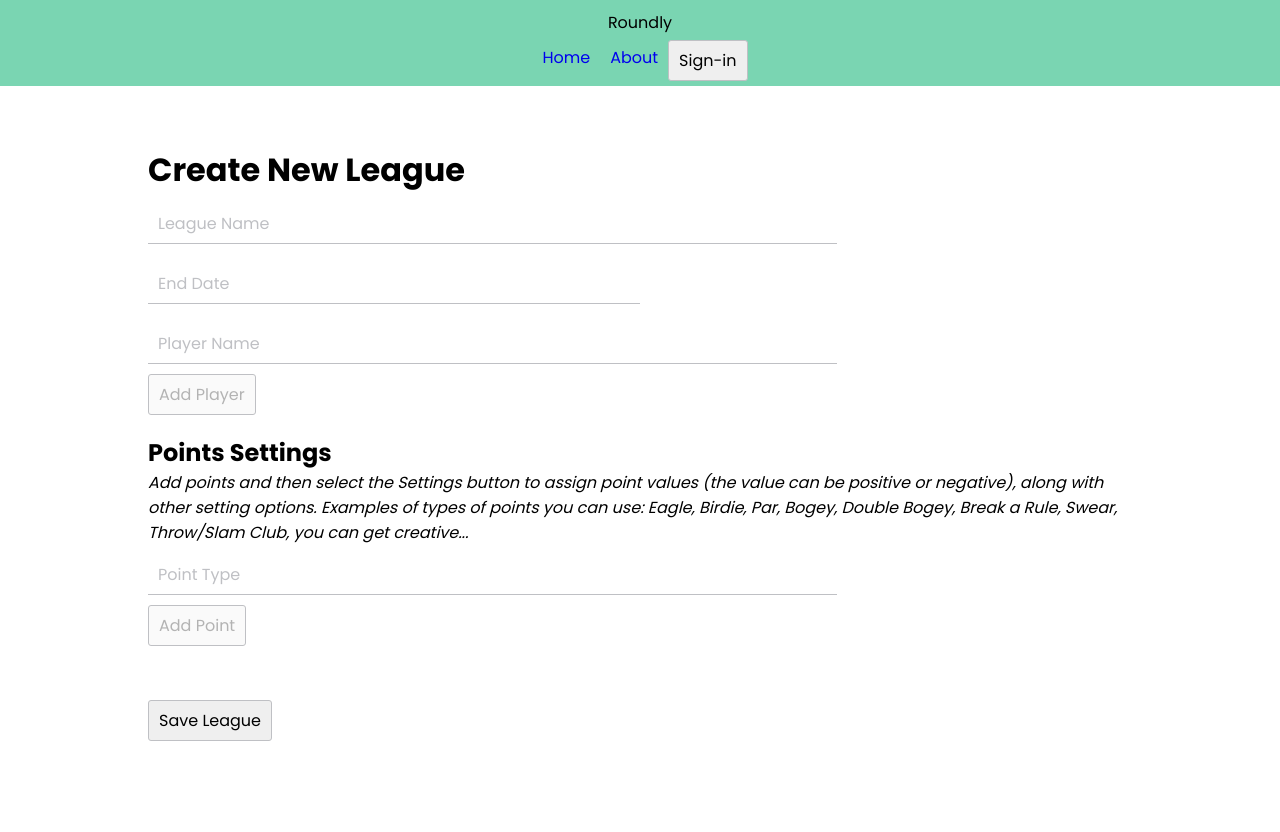
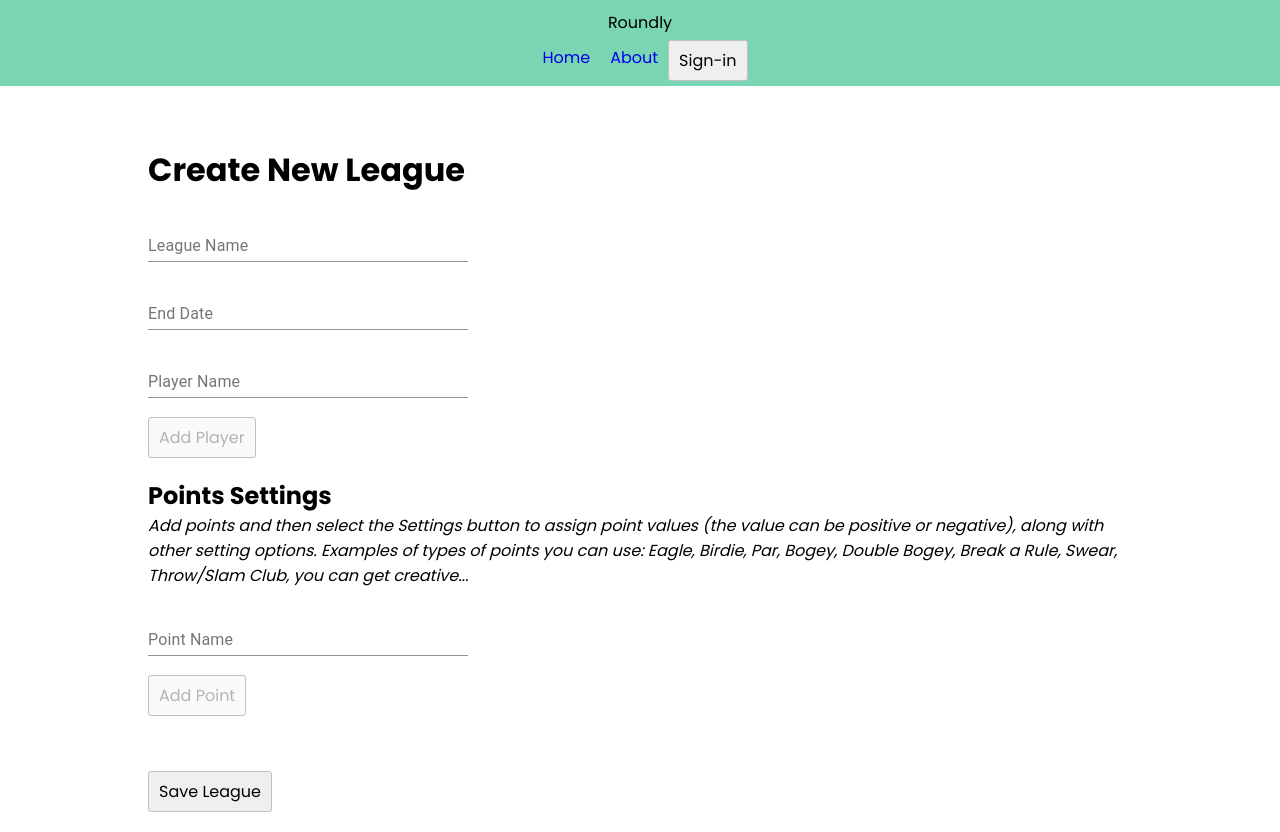
Before and after one commit to jason-roundtree/roundly-old, a React (Create React App) app: page /create-league in a window 1280 px wide. Before the commit the page ends 800 px from the top, so only its background shows below. Built offline with nearby package versions, Linux system fonts and the light colour scheme; what auth0-js would draw is missing.

Commit message:
Setup New League to use Mui and fix endDate disaster

```diff
--- a/package.json
+++ b/package.json
@@ -3,12 +3,15 @@
   "version": "0.1.0",
   "private": true,
   "dependencies": {
+    "@date-io/moment": "^1.3.11",
     "@material-ui/core": "^4.4.0",
+    "@material-ui/pickers": "^3.2.5",
     "antd": "^3.19.2",
     "auth0-js": "^9.11.1",
     "axios": "^0.19.0",
     "formik": "^1.5.7",
     "formsy-react": "^1.1.5",
+    "moment": "^2.24.0",
     "react": "^16.8.6",
     "react-dom": "^16.8.6",
     "react-router-dom": "^5.0.0",
--- a/src/components/League/CreateRound.js
+++ b/src/components/League/CreateRound.js
@@ -28,7 +28,6 @@ const Input = styled.input`
 const P = styled.p`
     margin-top: 20px;
     font-weight: 700;
-
 `
 const InputDate = styled(Input)`
     width: 40%;
@@ -36,7 +35,7 @@ const InputDate = styled(Input)`
 const ButtonListItem = styled.li`
     padding: 10px;
     margin: 5px;
-    border: 1px solid rgb(122, 213, 178);;
+    border: 1px solid rgb(122, 213, 178);
     width: 50%;
     @media (max-width: 700px) {
         width: 100%;
--- a/src/components/NewLeague/CreateNewLeague.js
+++ b/src/components/NewLeague/CreateNewLeague.js
@@ -2,6 +2,12 @@ import React, { Component } from 'react'
 import PlayerList from './PlayerList'
 import PointSettingsList from './PointSettingsList'
 import styled from 'styled-components'
+import {
+    InputLabel,
+    Input,
+    FormControl
+} from '@material-ui/core'
+import { styled as Mui_styled } from '@material-ui/styles'
 
 // TODO: add validation
 const Form = styled.form`
@@ -9,7 +15,8 @@ const Form = styled.form`
     margin: 40px auto 0;
     padding: 20px;
 `
-const Input = styled.input`
+// TODO: Apply these to MUI inputs
+const MyInput = styled.input`
     width: 70%;
     /* min-width: 300px; */
     margin: 10px 0;
@@ -28,21 +35,15 @@ const Input = styled.input`
 const H2 = styled.h2`
     margin-top: 20px;
 `
-const InputDate = styled(Input)`
-    width: 50%;
-`
 const P = styled.p`
     font-style: italic;
 `
-
-// TODO: delete this if you leave buttons below inputs
-// const Button = styled.button`
-//     margin-left: 7px;
-//     @media (max-width: 550px) {
-//         margin-left: 0;
-//     }
-// `
-const SaveButton = styled.button`
+const MuiFormControl = Mui_styled(FormControl)({
+        marginTop: 20,
+        // TODO: How to change size on smaller screens
+        minWidth: 320,
+})
+const Button = styled.button`
     margin-top: 1.2em;
 `
 
@@ -66,15 +67,14 @@ export default class CreateNewLeague extends Component {
     onBlur = () => this.setState({ dateInputFocused: false })
 
     handleInputChange = e => {
-        const { id, value } = e.target
-        this.setState({ [id]: value })
+        // console.log('handleInputChange e: ', e)
+        this.setState({ [e.target.name]: e.target.value })
     }
     // TODO: good way to make the next 4 functions DRY??
     addPlayer = () => {
         const { players, playerName } = this.state
         this.setState({
             players: [...players, playerName],
-            // TODO: Does this always wait until field above to set?
             playerName: ''
         })
         this.playerTextInput.current.focus()
@@ -86,7 +86,7 @@ export default class CreateNewLeague extends Component {
         })
     }
 
-    addPointSetting = e => {
+    addPointSetting = () => {
         const { pointSettings, pointType } = this.state
         const pointSetting = {
             type: pointType,
@@ -116,41 +116,49 @@ export default class CreateNewLeague extends Component {
             <div>
                 <Form>
                     <h1>Create New League</h1>
-                    {/* TODO: Add aria label attributes and possible MaterialUI */}
+                    <MuiFormControl>
+                        <InputLabel htmlFor="leagueName">League Name</InputLabel>
                         <Input
                             type="input"
-                        id="leagueName"
+                            name="leagueName"
                             onChange={this.handleInputChange}
                             value={this.state.leagueName}
-                        placeholder="League Name"
                         />
+                    </MuiFormControl>
+                    <br />
 
-                    <InputDate
-                        type={this.state.dateInputFocused ? "date" : "text"}
-                        id="endDate"
+                    <MuiFormControl>
+                        <InputLabel htmlFor="endDate">End Date</InputLabel>
+                        <Input
+                            type={this.state.dateInputFocused || this.state.endDate ? "date" : "text"}
+                            name="endDate"
                             onChange={this.handleInputChange}
                             value={this.state.endDate}
                             onFocus={this.onFocus}
                             onBlur={this.onBlur}
-                        placeholder="End Date"
                         />
+                    </MuiFormControl>
+                    <br />
 
+                    <MuiFormControl>
+                        <InputLabel htmlFor="playerName">Player Name</InputLabel>
                         <Input
                             type="text"
-                        id="playerName"
+                            name="playerName"
                             onChange={this.handleInputChange}
                             value={this.state.playerName}
-                        placeholder="Player Name"
                             ref={this.playerTextInput}
                         />
+                    </MuiFormControl>
                     <br />
-                    <button
+
+                    <Button
                         type="button"
                         onClick={this.addPlayer}
                         disabled={this.state.playerName === ''}
                     >
                         Add Player
-                    </button>
+                    </Button>
                     <PlayerList
                         players={this.state.players}
                         deletePlayer={this.deletePlayer}
@@ -158,34 +166,36 @@ export default class CreateNewLeague extends Component {
 
                     <H2>Points Settings</H2>
                     <P>Add points and then select the Settings button to assign point values (the value can be positive or negative), along with other setting options. Examples of types of points you can use: Eagle, Birdie, Par, Bogey, Double Bogey, Break a Rule, Swear, Throw/Slam Club, you can get creative...</P>
+                    <MuiFormControl>
+                        <InputLabel htmlFor="playerName">Point Name</InputLabel>
                         <Input
                             type="text"
-                        id="pointType"
+                            name="pointType"
                             onChange={this.handleInputChange}
                             value={this.state.pointType}
-                        placeholder="Point Type"
                             ref={this.pointTypeInput}
                         />
+                    </MuiFormControl>
                     <br />
                     {/* TODO: Setup call to post point type and then forward point id to settings page */}
-                    <button
+                    <Button
                         type="button"
                         onClick={this.addPointSetting}
                         disabled={this.state.pointType === ''}
                     >
                         Add Point
-                    </button>
+                    </Button>
 
                     <PointSettingsList
                         pointSettings={this.state.pointSettings}
                         deletePoint={this.deletePointSetting}
                     />
                     <br />
-                    <SaveButton
+                    <Button
                         onSubmit={null}
                     >
                         Save League
-                    </SaveButton>
+                    </Button>
                 </Form>
             </div>
         )
--- a/src/components/NewLeague/PointSettingModal.js
+++ b/src/components/NewLeague/PointSettingModal.js
@@ -73,6 +73,7 @@ export default function PointSettingModal(props) {
 
     console.log('PointSettingModal state: ', values)
     console.log('PointSettingModal props', props)
+
     return (
         <Modal
             open={props.status}
@@ -139,7 +140,12 @@ export default function PointSettingModal(props) {
                     </FormControl>
 
                     <Button>Save</Button>
-                    <Button>Cancel</Button>
+                    <Button
+                        type="button"
+                        onClick={props.onClose}
+                    >
+                        Cancel
+                    </Button>
                 </form>
             </div>
         </Modal>
--- a/src/components/Scorecard/PlayerHole.js
+++ b/src/components/Scorecard/PlayerHole.js
@@ -81,7 +81,6 @@ export default function Hole(props) {
     }
 
     const pointsEarnedIncludesPoint = (pointId) => {
-        console.log('pointsEarnedIncludesPoint: ', pointsEarned.includes(pointId))
         return pointsEarned.find(pointEarned => {
             return pointEarned.id === pointId
         })
@@ -101,7 +100,6 @@ export default function Hole(props) {
     console.log('scoreInput: ', scoreInput)
 
     return (
-        // TODO: Add a MaterialUI Form/FormControl elements??
         <Form>
             <h2>Hole {data.hole}</h2>
             <H3>{data.course}</H3>
@@ -110,7 +108,6 @@ export default function Hole(props) {
 
             <UL>
                 {data.points.map((point, i) => {
-                    console.log('xx: ')
                     return (
                         // TODO: disable other score-based points if another hole-based point has been selected
 
--- a/src/components/Scorecard/PlayerSelect.js
+++ b/src/components/Scorecard/PlayerSelect.js
@@ -10,7 +10,7 @@ const useStyles = makeStyles(theme => ({
         marginBottom: 30,
         // TODO: How to change size on smaller screens
         minWidth: 320,
-    },
+    }
 }))
 
 export default function PlayerSelect(props) {
--- a/src/hooks/useListItemToggle.js
+++ b/src/hooks/useListItemToggle.js
@@ -5,7 +5,6 @@ export default function useListItemToggle() {
     function toggleItem(_item) {
         // if string then _item will be an ID
         if (typeof _item === 'string') {
-            console.log('string _item: ', _item)
             let itemActive = activeItems.includes(_item)
             if (!itemActive) {
                 setToggleActiveItems([...activeItems, _item])
@@ -15,7 +14,6 @@ export default function useListItemToggle() {
             }
         }
         else if (typeof _item === 'object') {
-            console.log('object _item: ', _item)
             let itemActive = activeItems.find(activeItem => _item.id === activeItem.id)
             if (!itemActive) {
                 setToggleActiveItems([...activeItems, _item])
--- a/src/index.css
+++ b/src/index.css
@@ -25,7 +25,7 @@ button {
 }
 button:hover {
   cursor: pointer;
-  background-color: rgb(149, 237, 203);
+  background-color: rgb(122, 213, 178);
 }
 table, tr, td {
   border: 1px solid rgb(191, 192, 196);
```
Also changed, not shown: 1 other file (tests, documents, lock files or other folders). Lines whose indentation alone changed are shown as unchanged.
